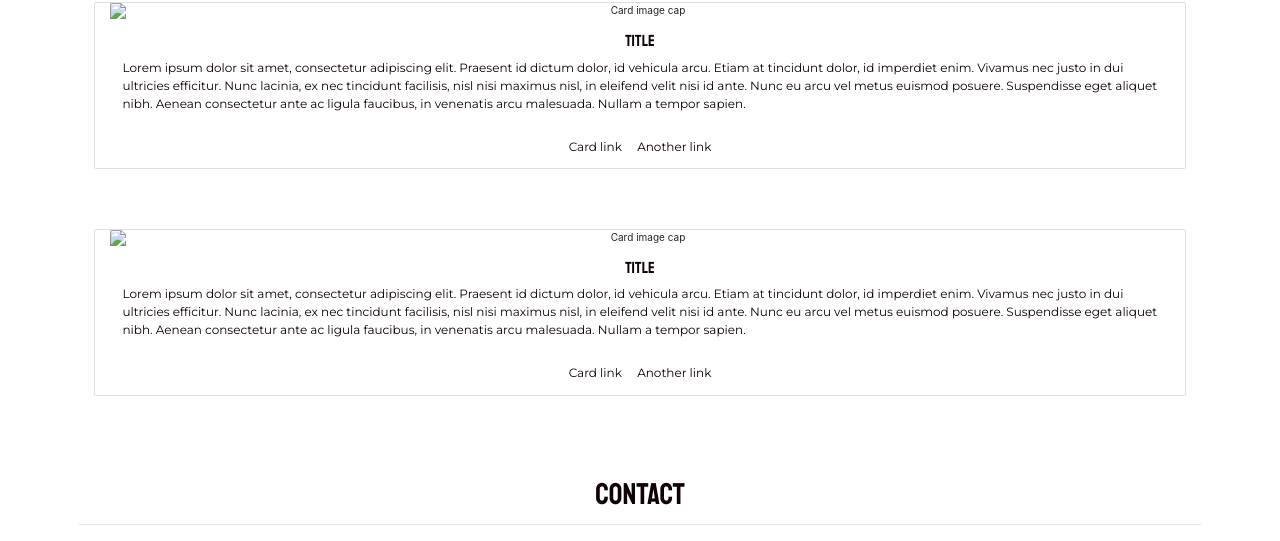
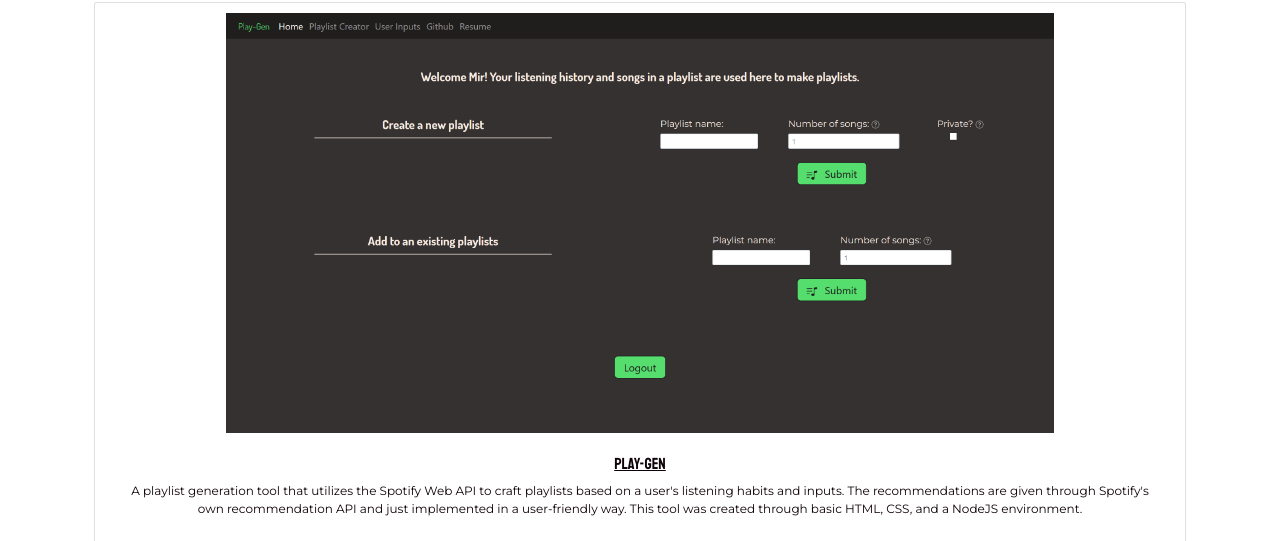
Before and after one commit to Mir-Khan/mir-khan.github.io, a website: page index.html in a window 1280 px wide. Shown: the part 662-1203 px from the top of the page. Drawn offline with nearby package versions, Linux system fonts and the light colour scheme.

```diff
--- a/index.html
+++ b/index.html
@@ -166,43 +166,19 @@
         <hr />
         <div class="row portfolio-row">
             <div class="card portfolio-card col">
-                <img class="card-img-top portfolio-img text-center" data-src="" alt="Card image cap">
+                <img class="card-img-top portfolio-img playGen-img" src="img/Play-Gen.png" alt="Card image cap">
                 <div class="card-body">
-                    <h4 class="card-title portfolio-title text-center">Title</h4>
-                    <p class="card-text portfolio-text">
-                        Lorem ipsum dolor sit amet, consectetur adipiscing elit. Praesent id dictum dolor, id
-                        vehicula
-                        arcu. Etiam at tincidunt dolor, id imperdiet enim. Vivamus nec justo in dui ultricies
-                        efficitur.
-                        Nunc lacinia, ex nec tincidunt facilisis, nisl nisi maximus nisl, in eleifend velit nisi id
-                        ante. Nunc eu arcu vel metus euismod posuere. Suspendisse eget aliquet nibh. Aenean
-                        consectetur
-                        ante ac ligula faucibus, in venenatis arcu malesuada. Nullam a tempor sapien. </p>
+                    <h4 class="card-title portfolio-title text-center">Play-Gen</h4>
+                    <p class="card-text portfolio-text text-center">
+                        A playlist generation tool that utilizes the Spotify Web API to craft playlists based on a
+                        user's listening habits and inputs. The recommendations are given through Spotify's own
+                        recommendation API and just implemented in a user-friendly way.
+                        This tool was created through basic HTML, CSS, and a NodeJS environment.
+                    </p>
                 </div>
                 <div class="card-body text-center">
-                    <a href="#" class="card-link portfolio-links">Card link</a>
-                    <a href="#" class="card-link portfolio-links">Another link</a>
-                </div>
-            </div>
-        </div>
-        <div class="row portfolio-row">
-            <div class="card portfolio-card col">
-                <img class="card-img-top portfolio-img text-center" data-src="" alt="Card image cap">
-                <div class="card-body">
-                    <h4 class="card-title portfolio-title text-center">Title</h4>
-                    <p class="card-text portfolio-text">
-                        Lorem ipsum dolor sit amet, consectetur adipiscing elit. Praesent id dictum dolor, id
-                        vehicula
-                        arcu. Etiam at tincidunt dolor, id imperdiet enim. Vivamus nec justo in dui ultricies
-                        efficitur.
-                        Nunc lacinia, ex nec tincidunt facilisis, nisl nisi maximus nisl, in eleifend velit nisi id
-                        ante. Nunc eu arcu vel metus euismod posuere. Suspendisse eget aliquet nibh. Aenean
-                        consectetur
-                        ante ac ligula faucibus, in venenatis arcu malesuada. Nullam a tempor sapien. </p>
-                </div>
-                <div class="card-body text-center">
-                    <a href="#" class="card-link portfolio-links">Card link</a>
-                    <a href="#" class="card-link portfolio-links">Another link</a>
+                    <a href="https://play-gen.herokuapp.com/" class="card-link portfolio-links" target="_blank">Play-Gen
+                        can be found here!</a>
                 </div>
             </div>
         </div>
@@ -224,17 +200,13 @@
             <div class="col" id="email">
                 <a href="mailto:mirkhan1497@gmail.com"><i class="fas fa-at fa-7x magnifyText" alt="email-icon"></i></a>
             </div>
-            <div class="col">
-                <a href="tel:1-347-801-3139"><i class="fas fa-phone fa-7x magnifyText"></i></a>
-            </div>
         </div>
     </div>
     <footer id="footer" class="footer text-center">
         <div class="container-fluid">
             <p>Made by Mir Khan.<br><a href="https://www.linkedin.com/in/mir-khan/" target="_blank">Linkedin</a> | <a
                     href="https://github.com/Mir-Khan" target="_blank">Github</a> | <a
-                    href="mailto:mirkhan1497@gmail.com">mirkhan1497@gmail.com</a> | <a href="tel:1-347-801-3139">Phone:
-                    1-347-801-3139</a><br /><a href="#resume">Resume</a> | <a href="#portfolio">Portfolio</a> | <a
+                    href="mailto:mirkhan1497@gmail.com">mirkhan1497@gmail.com</a> | <a href="#resume">Resume</a> | <a href="#portfolio">Portfolio</a> | <a
                     href="#contact">Contact</a>
             </p>
         </div>
--- a/scss/home-styles.scss
+++ b/scss/home-styles.scss
@@ -297,3 +297,14 @@
         padding-top: 1.5rem;
     }
 }
+
+.card-title{
+    text-decoration: underline;
+}
+
+.playGen-img{
+    width: 80% !important;
+    height: 80%;
+    padding: 1rem;
+    margin: auto;
+}
```
Also changed, not shown: css/home-styles.css, css/home-styles.min.css, img/Play-Gen.png (added), 1 other file.
